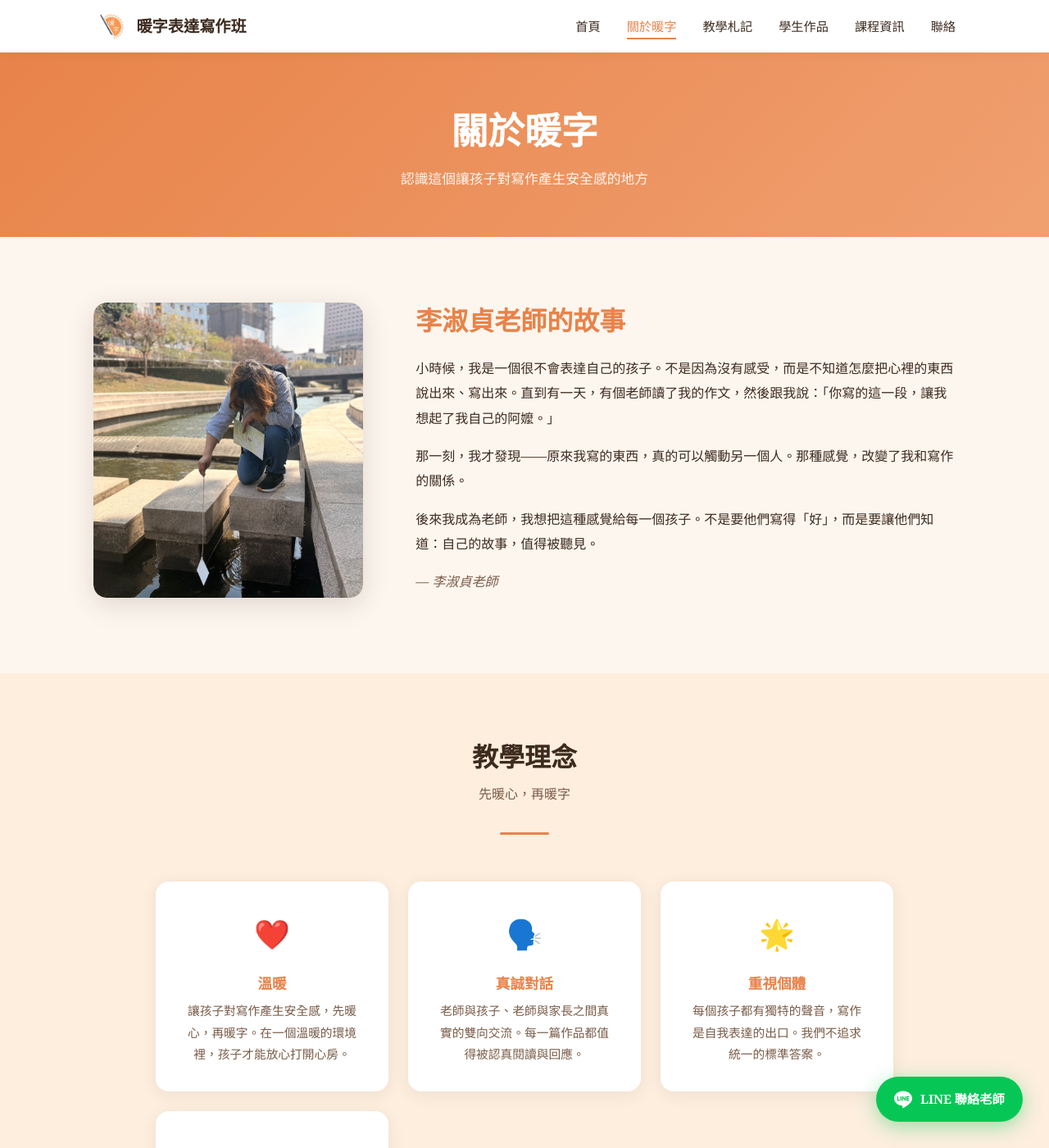
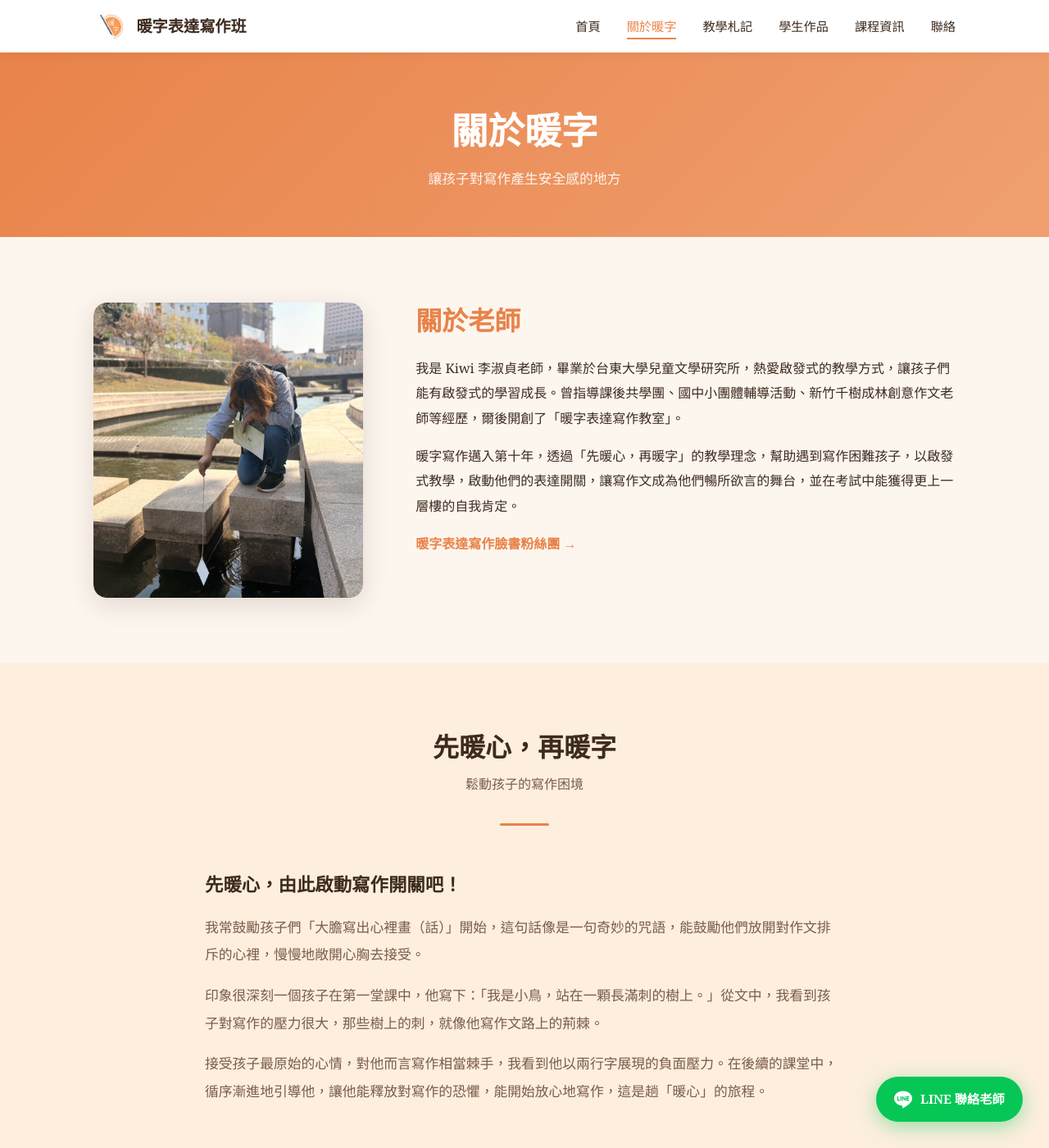
Before and after one commit to Shinruw/nu-nz-, a Jekyll site: the page built from pages/about.md, in a window 1280 px wide and 1400 px high. Shown: the whole window at 82% size. Built offline with Jekyll 4.4.1, drawn with Linux system fonts in a browser that asks for light colours; some of the changed text lies outside the part shown.

Commit message:
Update about page: writing triangle section content and layout
Co-Authored-By: Claude Sonnet 4.6 <noreply@anthropic.com>

```diff
--- a/pages/about.md
+++ b/pages/about.md
@@ -8,7 +8,7 @@ permalink: /about/
 <div class="page-hero">
   <div class="container">
     <h1>關於暖字</h1>
-    <p>認識這個讓孩子對寫作產生安全感的地方</p>
+    <p>讓孩子對寫作產生安全感的地方</p>
   </div>
 </div>
 
@@ -19,18 +19,15 @@ permalink: /about/
         <img src="{{ '/assets/images/teacher.jpg' | relative_url }}" alt="李淑貞老師" class="about-teacher-img">
       </div>
       <div class="about-text">
-        <h2>李淑貞老師的故事</h2>
+        <h2>關於老師</h2>
         <p>
-          小時候，我是一個很不會表達自己的孩子。不是因為沒有感受，而是不知道怎麼把心裡的東西說出來、寫出來。直到有一天，有個老師讀了我的作文，然後跟我說：「你寫的這一段，讓我想起了我自己的阿嬤。」
+          我是 Kiwi 李淑貞老師，畢業於台東大學兒童文學研究所，熱愛啟發式的教學方式，讓孩子們能有啟發式的學習成長。曾指導課後共學團、國中小團體輔導活動、新竹千樹成林創意作文老師等經歷，爾後開創了「暖字表達寫作教室」。
         </p>
         <p>
-          那一刻，我才發現——原來我寫的東西，真的可以觸動另一個人。那種感覺，改變了我和寫作的關係。
+          暖字寫作邁入第十年，透過「先暖心，再暖字」的教學理念，幫助遇到寫作困難孩子，以啟發式教學，啟動他們的表達開關，讓寫作文成為他們暢所欲言的舞台，並在考試中能獲得更上一層樓的自我肯定。
         </p>
         <p>
-          後來我成為老師，我想把這種感覺給每一個孩子。不是要他們寫得「好」，而是要讓他們知道：自己的故事，值得被聽見。
-        </p>
-        <p style="font-style:italic;color:var(--brown-light);">
-          — 李淑貞老師
+          <a href="https://www.facebook.com/deerwriting" target="_blank" rel="noopener" style="color:var(--orange);font-weight:600;">暖字表達寫作臉書粉絲團 →</a>
         </p>
       </div>
     </div>
@@ -40,31 +37,19 @@ permalink: /about/
 <section class="section section--alt">
   <div class="container">
     <div class="section-header">
-      <h2>教學理念</h2>
-      <p>先暖心，再暖字</p>
+      <h2>先暖心，再暖字</h2>
+      <p>鬆動孩子的寫作困境</p>
       <div class="underline"></div>
     </div>
-    <div class="values-grid" style="max-width:900px;margin:0 auto;">
-      <div class="value-card">
-        <div class="value-icon">❤️</div>
-        <h3>溫暖</h3>
-        <p>讓孩子對寫作產生安全感，先暖心，再暖字。在一個溫暖的環境裡，孩子才能放心打開心房。</p>
-      </div>
-      <div class="value-card">
-        <div class="value-icon">🗣️</div>
-        <h3>真誠對話</h3>
-        <p>老師與孩子、老師與家長之間真實的雙向交流。每一篇作品都值得被認真閱讀與回應。</p>
-      </div>
-      <div class="value-card">
-        <div class="value-icon">🌟</div>
-        <h3>重視個體</h3>
-        <p>每個孩子都有獨特的聲音，寫作是自我表達的出口。我們不追求統一的標準答案。</p>
-      </div>
-      <div class="value-card">
-        <div class="value-icon">🌿</div>
-        <h3>陪伴成長</h3>
-        <p>不只是課程，更是一段共同走過的寫作旅程。老師在每個孩子身邊，一步一步陪著走。</p>
-      </div>
+    <div style="max-width:780px;margin:0 auto;color:var(--brown-light);line-height:2;font-size:1.05rem;">
+      <h3 style="color:var(--brown);margin-bottom:1.2rem;">先暖心，由此啟動寫作開關吧！</h3>
+      <p>我常鼓勵孩子們「大膽寫出心裡畫（話）」開始，這句話像是一句奇妙的咒語，能鼓勵他們放開對作文排斥的心裡，慢慢地敞開心胸去接受。</p>
+      <p>印象很深刻一個孩子在第一堂課中，他寫下：「我是小鳥，站在一顆長滿刺的樹上。」從文中，我看到孩子對寫作的壓力很大，那些樹上的刺，就像他寫作文路上的荊棘。</p>
+      <p>接受孩子最原始的心情，對他而言寫作相當棘手，我看到他以兩行字展現的負面壓力。在後續的課堂中，循序漸進地引導他，讓他能釋放對寫作的恐懼，能開始放心地寫作，這是趟「暖心」的旅程。</p>
+<br/>
+      <h3 style="color:var(--brown);margin-bottom:1.2rem;">再暖字，讓孩子文思泉湧的寫作金三角</h3>
+      <p>將心暖和了起來，再藉由暖字的「寫作金三角」，來「大膽寫出心裡畫（話）」，將心中的畫面練習描述出來，加入細節與感受成為想說的話。如此為寫作體驗鋪上正面的色彩，不再視寫作為畏途。</p>
+      <p>寫作金三角能讓孩子勇敢地說出故事，像是「啟動了開關」一樣。原本有內向寡言的孩子，在上了暖字寫作課以後，媽媽跟我說：「老師，他現在變成話癆了耶！每天跟我聊個不停～」</p>
     </div>
   </div>
 </section>
@@ -72,29 +57,36 @@ permalink: /about/
 <section class="section">
   <div class="container">
     <div class="section-header">
-      <h2>寫作金三角</h2>
-      <p>暖字的核心教學方法</p>
-      <div class="underline"></div>
+      <h2>寫作金三角，讓孩子文思泉湧</h2>
+       <div class="underline"></div>
     </div>
-    <div class="triangle-visual">
-      <div class="triangle-top">
-        <div class="triangle-label">畫面</div>
-        <div class="triangle-desc">你看到了什麼？</div>
+
+    <div style="position:relative;max-width:480px;margin:0 auto;aspect-ratio:1/0.81;overflow:visible;">
+      <!-- 正三角形背景：clip-path 頂點對應三個圓心位置 -->
+      <div style="position:absolute;inset:0;background:linear-gradient(160deg,var(--orange) 0%,#F0A070 100%);clip-path:polygon(50% 9%,83% 80%,17% 80%);opacity:0.15;"></div>
+      <!-- 畫面（頂點） -->
+      <div style="position:absolute;top:0;left:50%;transform:translateX(-50%);text-align:center;width:160px;">
+        <div style="background:var(--orange);color:#fff;border-radius:50%;width:72px;height:72px;display:flex;align-items:center;justify-content:center;margin:0 auto 0.5rem;box-shadow:0 4px 12px rgba(232,131,74,0.35);">
+          <span style="font-weight:700;font-size:1.05rem;">畫面</span>
+        </div>
+        <p style="font-size:0.78rem;color:var(--brown-light);line-height:1.5;margin:0;">生活與事件的畫面<br>如身歷其境記錄下來</p>
       </div>
-      <div class="triangle-bottom">
-        <div class="triangle-left">
-          <div class="triangle-label">細節</div>
-          <div class="triangle-desc">哪個細節讓你印象深刻？</div>
+      <!-- 細節（左下） -->
+      <div style="position:absolute;bottom:0;left:0;text-align:center;width:160px;">
+        <div style="background:var(--peach);border:2px solid var(--orange);color:var(--brown);border-radius:50%;width:72px;height:72px;display:flex;align-items:center;justify-content:center;margin:0 auto 0.5rem;">
+          <span style="font-weight:700;font-size:1.05rem;">細節</span>
         </div>
-        <div class="triangle-right">
-          <div class="triangle-label">感受</div>
-          <div class="triangle-desc">那時候你有什麼感覺？</div>
+        <p style="font-size:0.78rem;color:var(--brown-light);line-height:1.5;margin:0;">畫面裡的影像<br>透過文字描繪</p>
+      </div>
+      <!-- 感受（右下） -->
+      <div style="position:absolute;bottom:0;right:0;text-align:center;width:160px;">
+        <div style="background:var(--peach);border:2px solid var(--orange);color:var(--brown);border-radius:50%;width:72px;height:72px;display:flex;align-items:center;justify-content:center;margin:0 auto 0.5rem;">
+          <span style="font-weight:700;font-size:1.05rem;">感受</span>
         </div>
+        <p style="font-size:0.78rem;color:var(--brown-light);line-height:1.5;margin:0;">情緒感受<br>將心情抒發</p>
       </div>
     </div>
-    <div style="max-width:680px;margin:2.5rem auto 0;text-align:center;color:var(--brown-light);line-height:1.9;">
-      <p>我不教孩子先想「要寫什麼主題」，而是先帶他們觀察——觀察一個畫面、一個細節、一種感受。當這三者都有了，文字自然就流出來了。</p>
-    </div>
+
   </div>
 </section>
 
```
